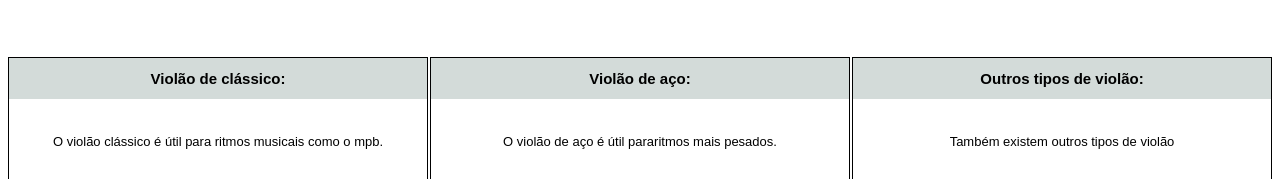
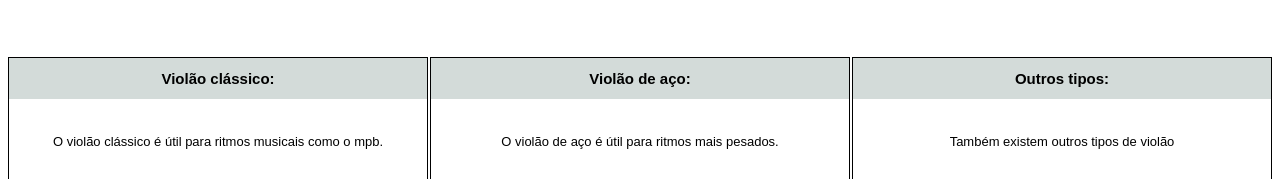
Before and after one commit to Irlan05/freecodecamp-4, a plain HTML site: page index.html in a window 1280 px wide. Shown: the part 939-1118 px from the top of the page. Drawn offline with Linux system fonts and the light colour scheme.

Commit message:
Atualizar o index.html

```diff
--- a/index.html
+++ b/index.html
@@ -68,7 +68,7 @@
         <section class="section-price" id="price">
             <div class="div-price one">
                 <div class="text-div">
-                    <h1 class="h1-one div-h1">Violão de clássico:</h1>
+                    <h1 class="h1-one div-h1">Violão clássico:</h1>
                     <p class="p-one div-p">O violão clássico é útil para ritmos musicais como o mpb.</p>
                     <p class="p-one1 div-p">Geralmente são violões mais baratos.</p>
                 </div>
@@ -87,7 +87,7 @@
             <div class="div-price two">
                 <div class="text-div">
                     <h1 class="h1-two div-h1">Violão de aço:</h1>
-                    <p class="p-two  div-p">O violão de aço é útil pararitmos mais pesados.</p>
+                    <p class="p-two  div-p">O violão de aço é útil para ritmos mais pesados.</p>
                     <p class="p-two1 div-p">É conhecido por suas cordas serem bem firmes, ideal para o rock!</p>
                 </div>
                 <div class="select-div">
@@ -104,7 +104,7 @@
             </div>
             <div class="div-price three">
                 <div class="text-div">
-                    <h1 class="h1-three div-h1">Outros tipos de violão:</h1>
+                    <h1 class="h1-three div-h1">Outros tipos:</h1>
                     <p class="p-three  div-p">Também existem outros tipos de violão</p>
                     <p class="p-three div-p">Você pode ver alguns violões diferentes clicando nos itens abaixo:</p>
                 </div>
```
